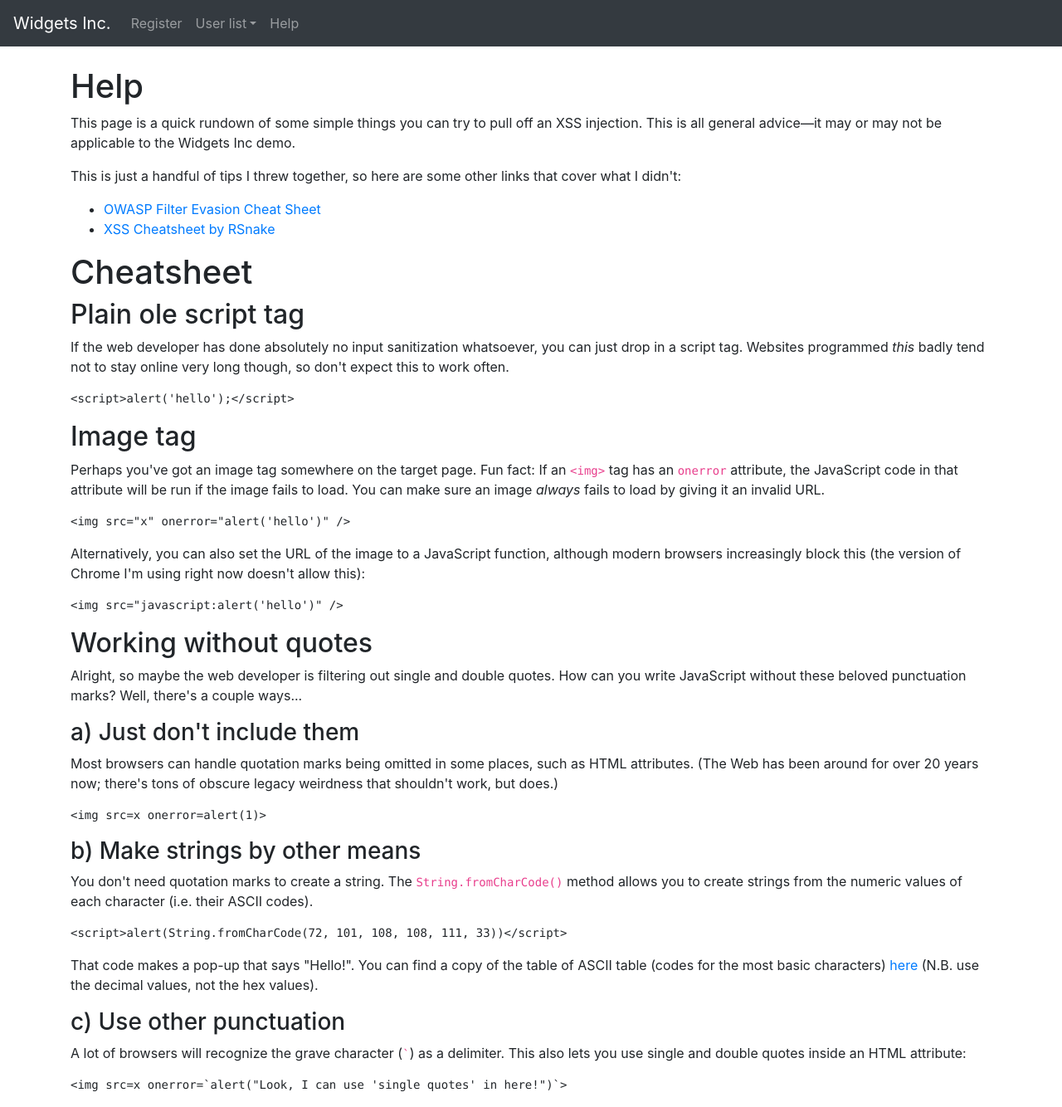
After one commit to oxguy3/schiff.io, a PHP site: page /unsafe.schiff.io/xss-presentation-demos/widgets-help.php in a window 1280 px wide. The commit adds this page. Shown: the whole page at 83% size. Run offline with PHP 8.4, Linux system fonts and the light colour scheme.

Commit message:
updates to xss demo

```diff
--- /dev/null
+++ b/unsafe.schiff.io/xss-presentation-demos/widgets-common.php
@@ -0,0 +1,82 @@
+<?php
+
+function getPDO() {
+    $db_paths = [
+        '/var/www/sqlite/xss-demo.db',
+        '/tmp/xss-demo.db'
+    ];
+    foreach ($db_paths as $path) {
+        if (file_exists($path)) {
+            return new PDO('sqlite:'.$path);
+        }
+    }
+    return false;
+}
+
+function printHead($page_title) {
+?>
+<!doctype html>
+<html lang="en">
+  <head>
+    <meta charset="utf-8">
+    <meta name="viewport" content="width=device-width, initial-scale=1, shrink-to-fit=no">
+
+    <title>Widgets Inc.: <?php echo $page_title; ?></title>
+
+    <link href="https://maxcdn.bootstrapcdn.com/bootstrap/4.1.0/css/bootstrap.min.css" rel="stylesheet">
+
+    <style>
+    main.container {
+        margin-top: 80px;
+    }
+    .profile-pic {
+        background: #ccc 50% 50% no-repeat;
+        width: 256px;
+        height: 256px;
+    }
+    </style>
+
+    <script src="https://code.jquery.com/jquery-3.3.1.slim.min.js" integrity="sha384-q8i/X+965DzO0rT7abK41JStQIAqVgRVzpbzo5smXKp4YfRvH+8abtTE1Pi6jizo" crossorigin="anonymous"></script>
+    <script src="https://cdnjs.cloudflare.com/ajax/libs/popper.js/1.14.0/umd/popper.min.js" integrity="sha384-cs/chFZiN24E4KMATLdqdvsezGxaGsi4hLGOzlXwp5UZB1LY//20VyM2taTB4QvJ" crossorigin="anonymous"></script>
+    <script src="https://stackpath.bootstrapcdn.com/bootstrap/4.1.0/js/bootstrap.min.js" integrity="sha384-uefMccjFJAIv6A+rW+L4AHf99KvxDjWSu1z9VI8SKNVmz4sk7buKt/6v9KI65qnm" crossorigin="anonymous"></script>
+    <script>
+    function declareChampion(name) {
+        $('#champion').text(name);
+    }
+    </script>
+  </head>
+
+  <body>
+
+    <nav class="navbar navbar-expand-md navbar-dark bg-dark fixed-top">
+      <a class="navbar-brand" href="#">Widgets Inc.</a>
+      <button class="navbar-toggler" type="button" data-toggle="collapse" data-target="#navbarsExampleDefault" aria-controls="navbarsExampleDefault" aria-expanded="false" aria-label="Toggle navigation">
+        <span class="navbar-toggler-icon"></span>
+      </button>
+
+      <div class="collapse navbar-collapse" id="navbarsExampleDefault">
+        <ul class="navbar-nav mr-auto">
+            <li class="nav-item">
+                <a class="nav-link" href="widgets-register.php">Register</a>
+            </li>
+            <li class="nav-item dropdown">
+                <a class="nav-link dropdown-toggle" href="widgets-user.php" id="navbarDropdown" role="button" data-toggle="dropdown" aria-haspopup="true" aria-expanded="false">User list</a>
+                <div class="dropdown-menu" aria-labelledby="navbarDropdown">
+                    <a class="dropdown-item" href="widgets-user.php?mode=easy">Easy</a>
+                    <a class="dropdown-item" href="widgets-user.php?mode=hard">Hard</a>
+                </div>
+            </li>
+            <li class="nav-item">
+                <a class="nav-link" href="widgets-help.php">Help</a>
+            </li>
+      </div>
+    </nav>
+<?php
+}
+
+function printFoot() {
+?>
+    </body>
+</html>
+<?php
+}
--- /dev/null
+++ b/unsafe.schiff.io/xss-presentation-demos/widgets-help.php
@@ -0,0 +1,53 @@
+<?php
+require_once('widgets-common.php');
+
+printHead('Help');
+?>
+    <main role="main" class="container">
+        <div class="row">
+            <div class="col-12">
+                <h1>Help</h1>
+
+                <p>This page is a quick rundown of some simple things you can try to pull off an XSS injection. This is all general advice—it may or may not be applicable to the Widgets Inc demo.</p>
+                <p>This is just a handful of tips I threw together, so here are some other links that cover what I didn't:</p>
+                <ul>
+                    <li><a href="https://www.owasp.org/index.php/XSS_Filter_Evasion_Cheat_Sheet">OWASP Filter Evasion Cheat Sheet</a></li>
+                    <li><a href="http://n0p.net/penguicon/php_app_sec/mirror/xss.html">XSS Cheatsheet by RSnake</a></li>
+                </ul>
+
+                <h1>Cheatsheet</h1>
+
+                <h2>Plain ole script tag</h2>
+                <p>If the web developer has done absolutely no input sanitization whatsoever, you can just drop in a script tag. Websites programmed <em>this</em> badly tend not to stay online very long though, so don't expect this to work often.</p>
+                <pre><code>&lt;script&gt;alert('hello');&lt;/script&gt;</code></pre>
+
+                <h2>Image tag</h2>
+                <p>Perhaps you've got an image tag somewhere on the target page. Fun fact: If an <code>&lt;img&gt;</code> tag has an <code>onerror</code> attribute, the JavaScript code in that attribute will be run if the image fails to load. You can make sure an image <em>always</em> fails to load by giving it an invalid URL.</p>
+                <pre><code>&lt;img src="x" onerror="alert('hello')" /&gt;</code></pre>
+
+                <p>Alternatively, you can also set the URL of the image to a JavaScript function, although modern browsers increasingly block this (the version of Chrome I'm using right now doesn't allow this):</p>
+                <pre><code>&lt;img src="javascript:alert('hello')" /&gt;</code></pre>
+
+                <h2>Working without quotes</h2>
+                <p>Alright, so maybe the web developer is filtering out single and double quotes. How can you write JavaScript without these beloved punctuation marks? Well, there's a couple ways...</p>
+
+                <h3>a) Just don't include them</h3>
+                <p>Most browsers can handle quotation marks being omitted in some places, such as HTML attributes. (The Web has been around for over 20 years now; there's tons of obscure legacy weirdness that shouldn't work, but does.)</p>
+                <pre><code>&lt;img src=x onerror=alert(1)&gt;</code></pre>
+
+                <h3>b) Make strings by other means</h3>
+                <p>You don't need quotation marks to create a string. The <code>String.fromCharCode()</code> method allows you to create strings from the numeric values of each character (i.e. their ASCII codes).</p>
+                <pre><code>&lt;script&gt;alert(String.fromCharCode(72, 101, 108, 108, 111, 33))&lt;/script&gt;</code></pre>
+                <p>That code makes a pop-up that says "Hello!". You can find a copy of the table of ASCII table (codes for the most basic characters) <a href="https://ascii.cl/">here</a> (N.B. use the decimal values, not the hex values).</p>
+
+                <h3>c) Use other punctuation</h3>
+                <p>A lot of browsers will recognize the grave character (<code>`</code>) as a delimiter. This also lets you use single and double quotes inside an HTML attribute:</p>
+                <pre><code>&lt;img src=x onerror=`alert("Look, I can use 'single quotes' in here!")`&gt;</code></pre>
+
+                <h3>
+
+            </div>
+        </div>
+    </main><!-- /.container -->
+<?php
+printFoot();
```
Also changed, not shown: unsafe.schiff.io/xss-presentation-demos/widgets-register.php (+11 -52 lines), unsafe.schiff.io/xss-presentation-demos/widgets-user.php (+20 -54 lines).
